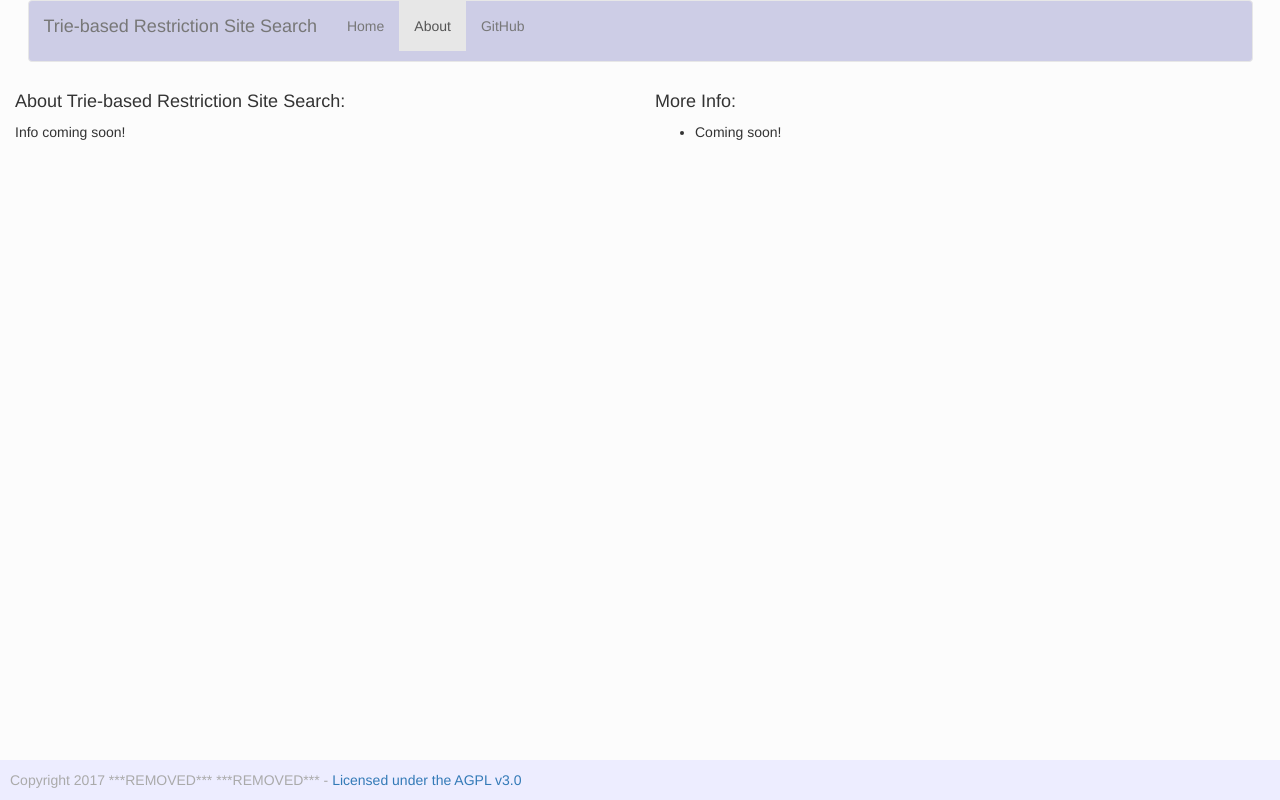
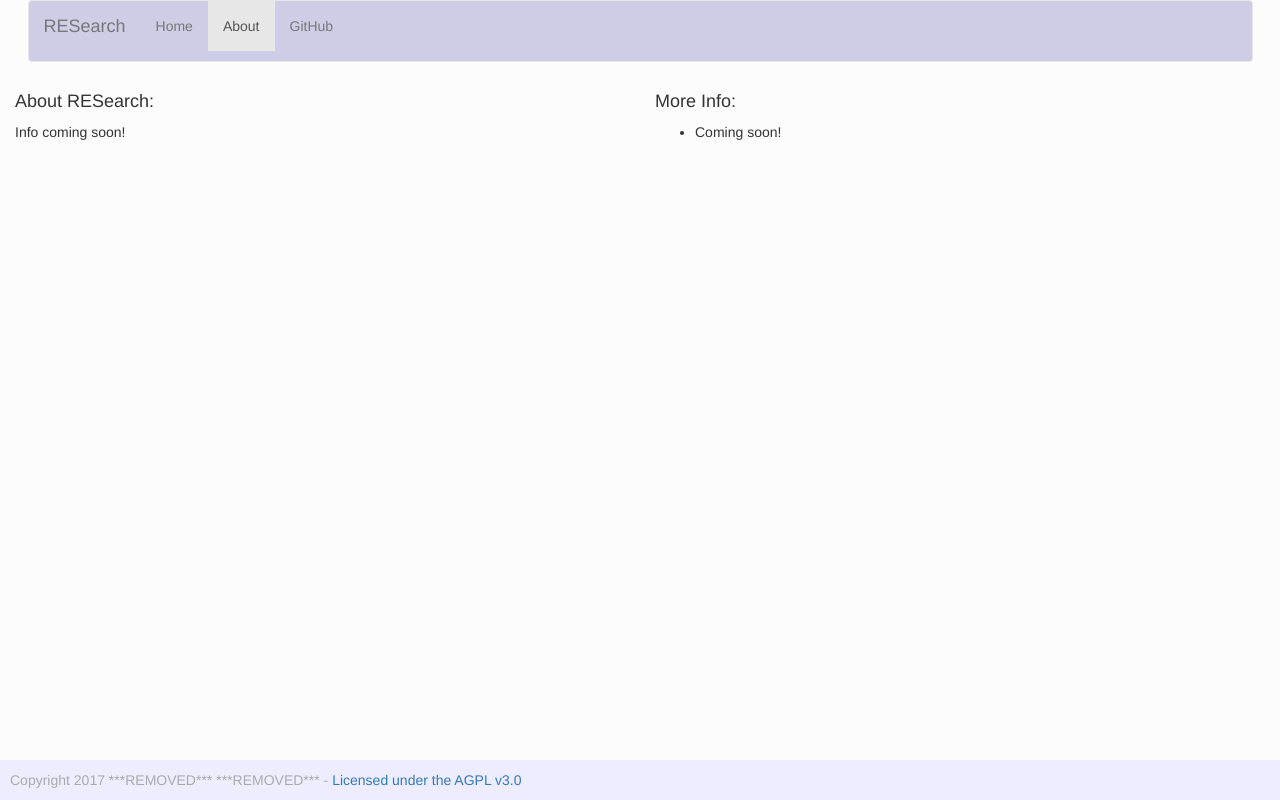
Before and after one commit to Valiec/RESearch, a plain HTML site: page about.html in a window 1280 px wide. Drawn offline with nearby package versions, Linux system fonts and the light colour scheme.

Commit message:
Changed name of tool from Trie-based Restriction Site Search to RESearch.

```diff
--- a/about.html
+++ b/about.html
@@ -5,7 +5,7 @@
 	<meta http-equiv="X-UA-Compatible" content="IE=edge"> <!--No IE compatibility mode-->
 	<meta name="viewport" content="width=device-width, initial-scale=1">
 
-	<title>Trie-based Restriction Site Search</title>
+	<title>RESearch</title>
 	<link href="css/bootstrap.min.css" rel="stylesheet">
 	<link rel="stylesheet" type="text/css" href="search.css" />
 	</head>
@@ -19,7 +19,7 @@
         <span class="icon-bar"></span>
         <span class="icon-bar"></span>
       </button>
-	<p class="navbar-brand">Trie-based Restriction Site Search</p>
+	<p class="navbar-brand">RESearch</p>
     </div>
 	<div class="collapse navbar-collapse" id="nav-collapsed"><ul class="nav navbar-nav no-center">
         <li><a href="index.html">Home</a></li>
@@ -27,7 +27,7 @@
         <li><a href="">GitHub</a></li>
     </ul></div>
 </nav>
-<div class="row"><div class="col-md-6 col-sm-12"><h4>About Trie-based Restriction Site Search:</h4>
+<div class="row"><div class="col-md-6 col-sm-12"><h4>About RESearch:</h4>
 
 	<p>Info coming soon! </p>
 
```
Also changed, not shown: index.html (+2 -2 lines).
